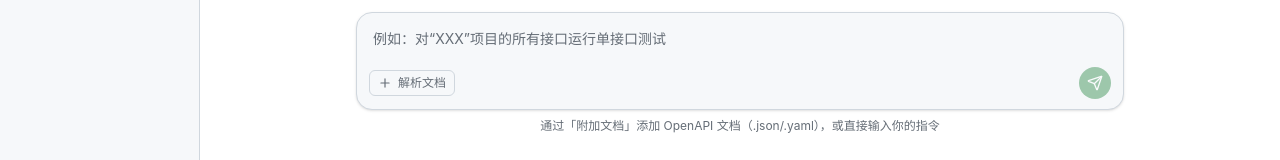
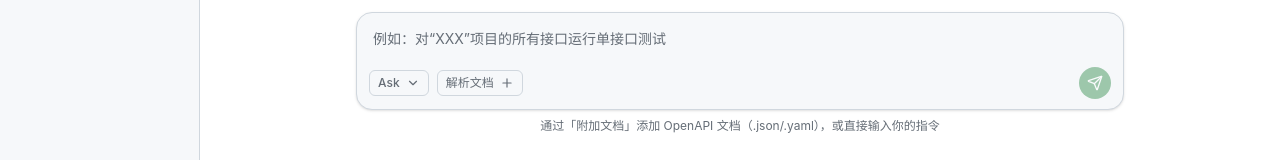
Before and after one commit to cmrhyq/LLMTestAgent, a React (Vite) app in the folder frontend/: page /workflows/run in a window 1280 px wide. Shown: the part 618-778 px from the top of the page. Built offline with nearby package versions, Linux system fonts and the light colour scheme.

Commit message:
feature：前端新增test mode功能

```diff
--- a/frontend/src/pages/run/workflow-run.tsx
+++ b/frontend/src/pages/run/workflow-run.tsx
@@ -1,14 +1,36 @@
 import { useState, useEffect, useRef } from "react";
 import { useNavigate } from "react-router-dom";
-import { Plus, Send, X, FileText, Loader2, CheckCircle2 } from "lucide-react";
+import {
+  Plus,
+  Send,
+  X,
+  FileText,
+  Loader2,
+  CheckCircle2,
+  ChevronDown,
+  Check,
+  HelpCircle,
+} from "lucide-react";
 
 import { useRunTest, useUploadOpenAPI } from "@/hooks/use-workflows.ts";
+import {
+  DropdownMenu,
+  DropdownMenuContent,
+  DropdownMenuItem,
+  DropdownMenuTrigger,
+} from "@/components/ui/dropdown-menu";
+import { Tooltip, TooltipContent, TooltipProvider, TooltipTrigger } from "@/components/ui/tooltip";
 
 const REDIRECT_DELAY_MS = 2000;
+const MODES = [
+  { value: "Ask", description: "询问模式：分析接口并解答问题，不实际执行测试" },
+  { value: "Plan", description: "计划模式：生成测试计划，确认后执行测试" },
+] as const;
 
 export default function WorkflowRunPage() {
   const navigate = useNavigate();
   const [instruction, setInstruction] = useState("");
+  const [mode, setMode] = useState("Ask");
   const [file, setFile] = useState<File | null>(null);
   const [uploadedPath, setUploadedPath] = useState<string | null>(null);
   const fileInputRef = useRef<HTMLInputElement>(null);
@@ -124,6 +146,45 @@ export default function WorkflowRunPage() {
             {/* 工具栏 */}
             <div className="mt-1.5 flex items-center justify-between gap-2">
               <div className="flex min-w-0 items-center gap-2">
+                <DropdownMenu>
+                  <DropdownMenuTrigger asChild>
+                    <button
+                      type="button"
+                      className="flex items-center gap-1.5 rounded-md border border-border bg-transparent px-2 py-1 text-xs font-medium text-muted-foreground transition-colors hover:bg-secondary hover:text-foreground disabled:cursor-not-allowed disabled:opacity-40"
+                    >
+                      {mode}
+                      <ChevronDown className="h-3.5 w-3.5" />
+                    </button>
+                  </DropdownMenuTrigger>
+                  <DropdownMenuContent className="border-border shadow-border">
+                    <TooltipProvider delayDuration={200}>
+                      {MODES.map((m) => (
+                        <DropdownMenuItem key={m.value} onClick={() => setMode(m.value)}>
+                          <span className="flex-1">{m.value}</span>
+                          {mode === m.value && <Check className="h-3.5 w-3.5" />}
+                          <Tooltip>
+                            <TooltipTrigger asChild>
+                              <span
+                                onClick={(e) => e.stopPropagation()}
+                                onPointerDown={(e) => e.stopPropagation()}
+                                className="text-muted-foreground transition-colors hover:text-foreground"
+                              >
+                                <HelpCircle className="h-3.5 w-3.5" />
+                              </span>
+                            </TooltipTrigger>
+                            <TooltipContent
+                              side="right"
+                              className="max-w-[220px] border border-border bg-popover text-popover-foreground shadow-md"
+                            >
+                              {m.description}
+                            </TooltipContent>
+                          </Tooltip>
+                        </DropdownMenuItem>
+                      ))}
+                    </TooltipProvider>
+                  </DropdownMenuContent>
+                </DropdownMenu>
+
                 {file ? (
                   <span className="flex min-w-0 items-center gap-1.5 rounded-md border border-border bg-secondary px-2 py-1 text-xs text-foreground">
                     {isUploading ? (
@@ -150,8 +211,8 @@ export default function WorkflowRunPage() {
                     disabled={isUploading || isPending}
                     className="flex items-center gap-1.5 rounded-md border border-border bg-transparent px-2 py-1 text-xs font-medium text-muted-foreground transition-colors hover:bg-secondary hover:text-foreground disabled:cursor-not-allowed disabled:opacity-40"
                   >
+                    解析文档
                     <Plus className="h-3.5 w-3.5" />
-                    解析文档
                   </button>
                 )}
               </div>
```
